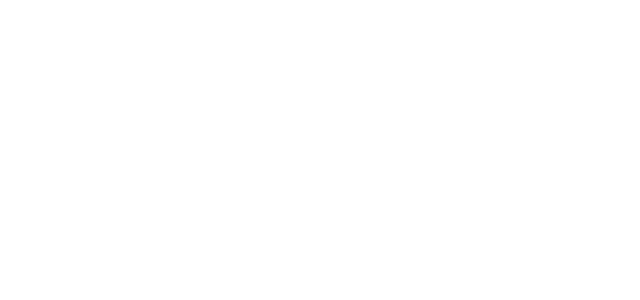
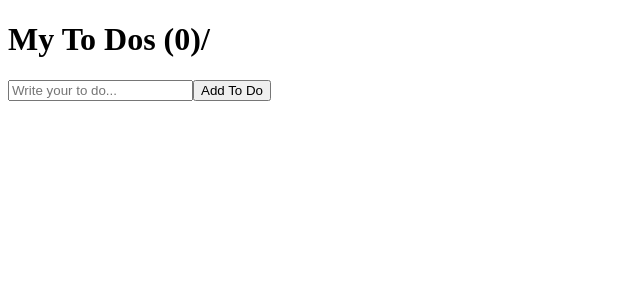
Before and after one commit to wogur2689/MovieWebService, a React (Create React App) app: page / in a window 1280 px wide. Shown: the top 300 px of the page, without its empty margins (0-640 px from the left). Built offline with nearby package versions, Linux system fonts and the light colour scheme.

Commit message:
22.03.09 #7.1

```diff
--- a/src/App.js
+++ b/src/App.js
@@ -1,8 +1,27 @@
 import { useState, useEffect } from "react";
 
 function App() {
+  const [toDo, setToDo] = useState("");
+  const [toDos, setToDos] = useState([]);
+  const onChange = (event) => setToDo(event.target.value);
+  const onSubmit = (event) => {
+    event.preventDefault();
+    console.log(toDo);
+    if(todo === "") {
+      return;
+    }
+    setToDo(""); //state는 직접적으로 수정 X
+    setToDos((currentArray) => [toDo, ...currentArray]) //새로운 배열 리턴
+  }
+
   return (
-    <div></div>
+    <div>
+      <h1>My To Dos ({toDos.length})/</h1>
+      <form onSubmit={onSubmit}>
+        <input onChange={onChange} value={toDo} type="text" placeholder="Write your to do..." />
+        <button>Add To Do</button>
+      </form>
+    </div>
   );
 }
 
```
